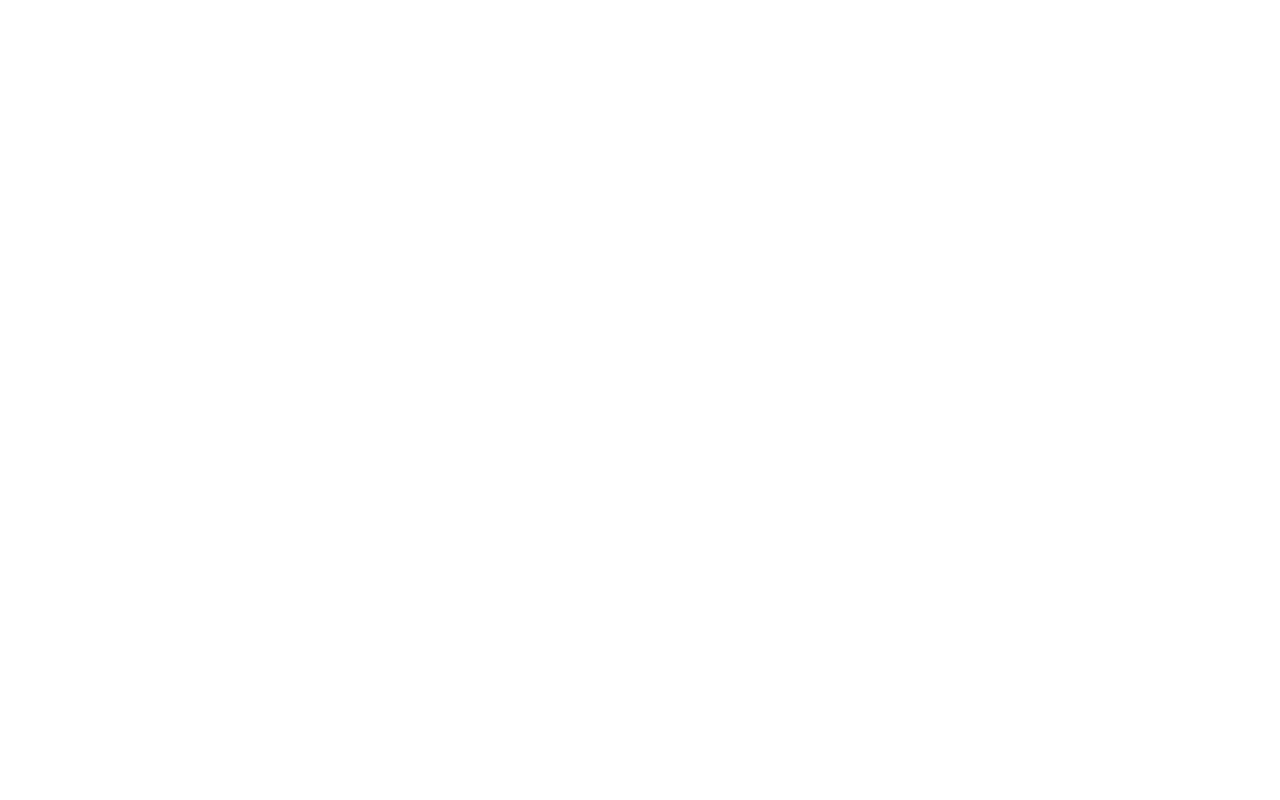
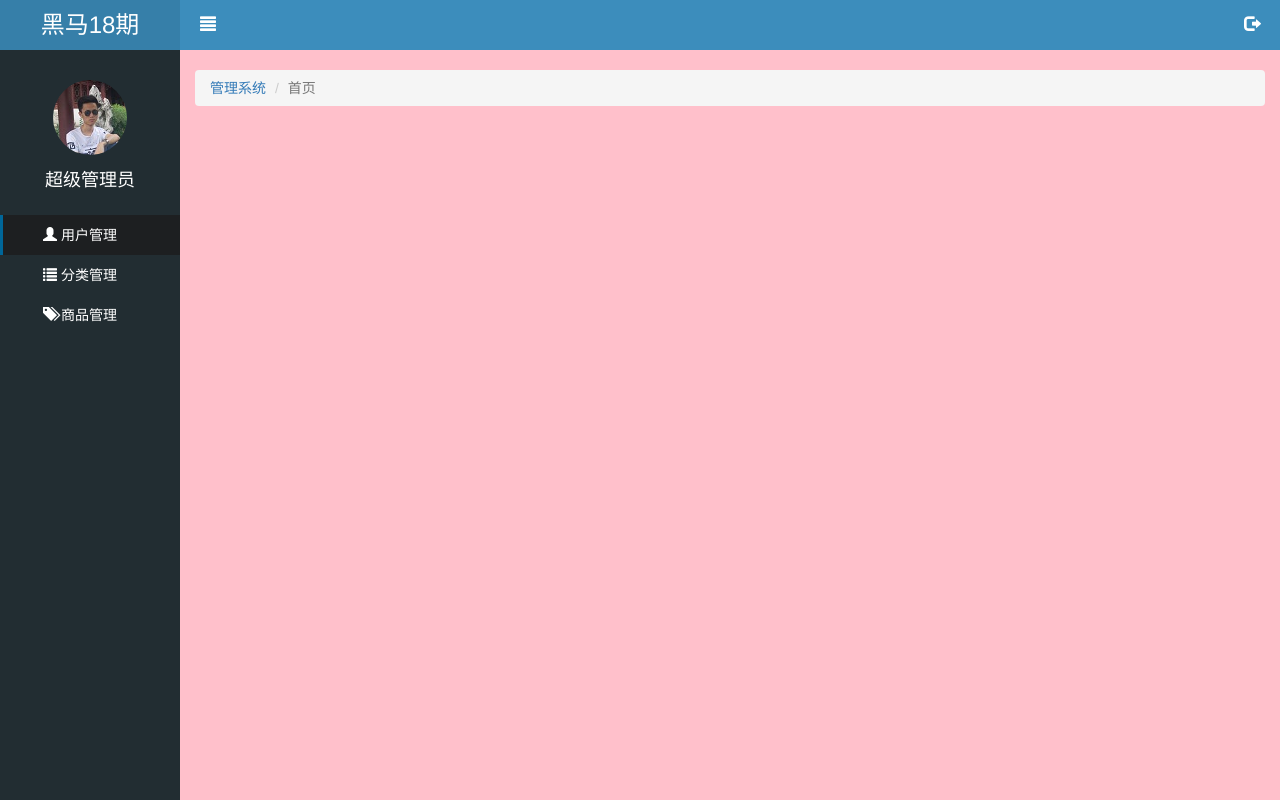
Before and after one commit to chenxianping/letao, a website: page public/back/index.html in a window 1280 px wide. Drawn offline with Linux system fonts and the light colour scheme.

Commit message:
首页右边导航栏

```diff
--- a/public/back/css/common.css
+++ b/public/back/css/common.css
@@ -1,7 +1,90 @@
+html,body {
+    height: 100%;
+}
+* {
+    margin: 0;
+    padding: 0;
+    list-style: none;
+}
+
 .body_bg {
     background-color: #222d32;
 }
 
+a,a:link,a:visited,a:hover,a:active {
+    text-decoration: none;
+}
 .mt_top {
     margin-top:150px;
 }
+
+.lt_aside {
+    width: 180px;
+    height:100%;
+    background-color: #222d32;
+    position: absolute;
+    top:0;
+    left:0;
+}
+
+.lt_aside .brand a{
+    display: block;
+    width: 180px;
+    height: 50px;
+    background-color:#367fa9;
+    color:#fff;
+    text-align: center;
+    font-size: 24px;
+    line-height: 50px;
+}
+
+.lt_aside .user img {
+    display: block;
+    margin:30px auto 0;
+    border-radius: 50%;
+}
+
+.lt_aside .user p {
+    text-align: center;
+    color:#fff;
+    font-size: 18px;
+    line-height:50px;
+}
+
+.lt_aside .nav a{
+    display: block;
+    height: 40px;
+    line-height:40px;
+    color:#fff;
+    /*text-align: center;*/
+    padding-left:40px;
+    border-left:3px solid transparent;
+}
+
+.lt_aside .nav a.now {
+    background-color: #1d1f21;
+    border-color: #069;
+}
+.lt_aside .nav .second a{
+    padding-left:60px;
+}
+
+.lt_main {
+    width: 100%;
+    height: 100%;
+    background-color: pink;
+    padding-left:180px;
+}
+
+.lt_main .lt_head {
+    height: 50px;
+    background-color: #3c8dbc;
+    line-height:50px;
+    padding:0 20px;
+    margin-bottom:20px;
+}
+
+.lt_main .lt_head a {
+    color: #fff;
+    font-size: 16px;
+}
--- a/public/back/index.html
+++ b/public/back/index.html
@@ -3,8 +3,91 @@
 <head>
     <meta charset="UTF-8">
     <title>Title</title>
+
+    <!--引入bootstrap.css文件-->
+    <link rel="stylesheet" href="lib/bootstrap/css/bootstrap.min.css">
+
+    <!--引入bootstap-validator.css样式文件-->
+    <link rel="stylesheet" href="lib/bootstrap-validator/css/bootstrapValidator.min.css">
+
+    <!--引入nprogress.css样式文件-->
+    <link rel="stylesheet" href="lib/nprogress/nprogress.css">
+
+    <!--引入common.js-->
+    <link rel="stylesheet" href="css/common.css">
 </head>
 <body>
+<div class="lt_aside">
+    <div class="brand">
+        <a href="index.html">
+            黑马18期
+        </a>
+    </div>
+    <div class="user">
+        <img src="images/default.jpg" alt="">
+        <p>超级管理员</p>
+    </div>
+    <div class="nav">
+        <ul>
+           <li>
+               <a href="user.html" class="now">
+                   <span class="glyphicon glyphicon-user"></span>
+                   用户管理
+               </a>
+           </li>
+            <li>
+                <a href="javascript:void(0);">
+                    <span class="glyphicon glyphicon-list"></span>
+                    分类管理
+                </a>
+                <div class=second style="display: none;">
+                    <a href="first.html">一级分类</a>
+                    <a href="second.html">二级分类</a>
+                </div>
+            </li>
+            <li>
+                <a href="product.html">
+                    <span class="glyphicon glyphicon-tags"></span>
+                    商品管理
+                </a>
+            </li>
+        </ul>
+    </div>
+</div>
+<div class="lt_main">
+    <div class="lt_head">
+        <a href="javascript:;" class="pull-left icon_menu">
+            <span class="glyphicon glyphicon-align-justify"></span>
+        </a>
+        <a href="javascript:;" class="pull-right icon_logOut">
+            <span class="glyphicon glyphicon-log-out"></span>
+        </a>
+    </div>
+    <div class="container-fluid">
+        <!--路径导航-->
+        <ol class="breadcrumb">
+            <li><a href="#">管理系统</a></li>
+            <li class="active">首页</li>
+        </ol>
+        <!--内容部分-->
+        <div class="lt_content"></div>
+    </div>
+    <div></div>
+</div>
 
+<!--引入jquery文件-->
+<script src="lib/jquery/jquery.min.js"></script>
+
+<!--引入bootstrap.js文件-->
+<script src="lib/bootstrap/js/bootstrap.min.js"></script>
+
+<!--引入bootstrap-validator.js文件-->
+<script src="lib/bootstrap-validator/js/bootstrapValidator.min.js"></script>
+
+<!--引入nporgress.js文件-->
+<script src="lib/nprogress/nprogress.js"></script>
+
+<!--引入common.js文件-->
+<script src="js/common.js"></script>
 </body>
 </html>
```
